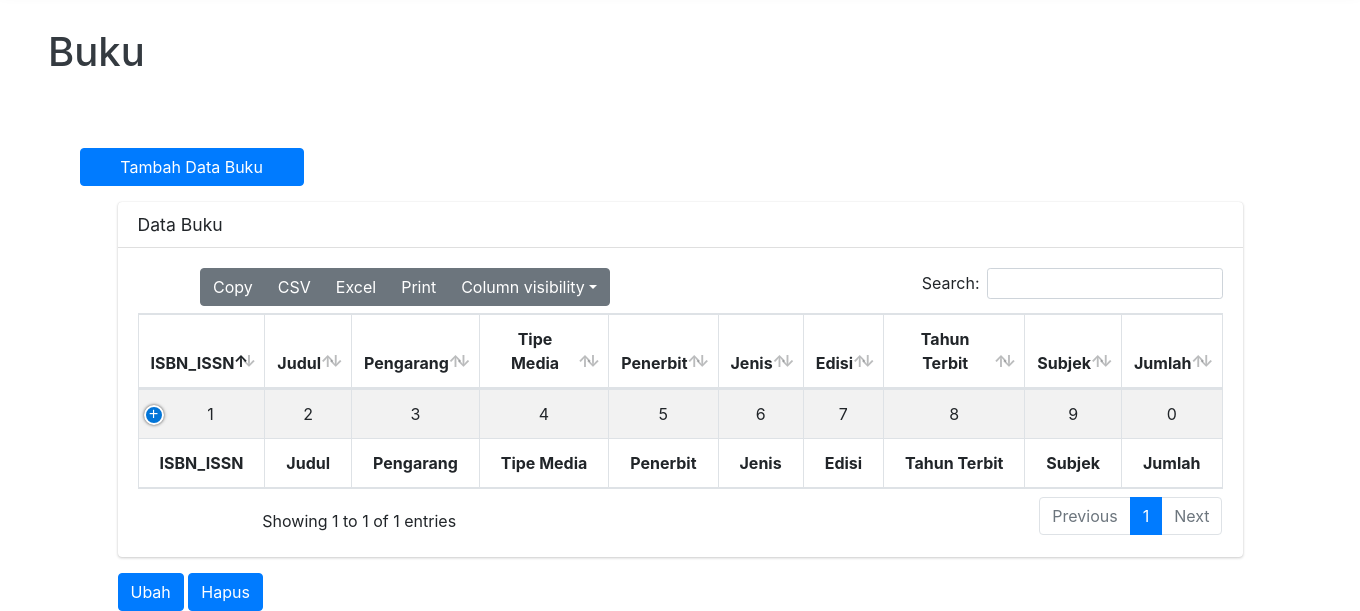
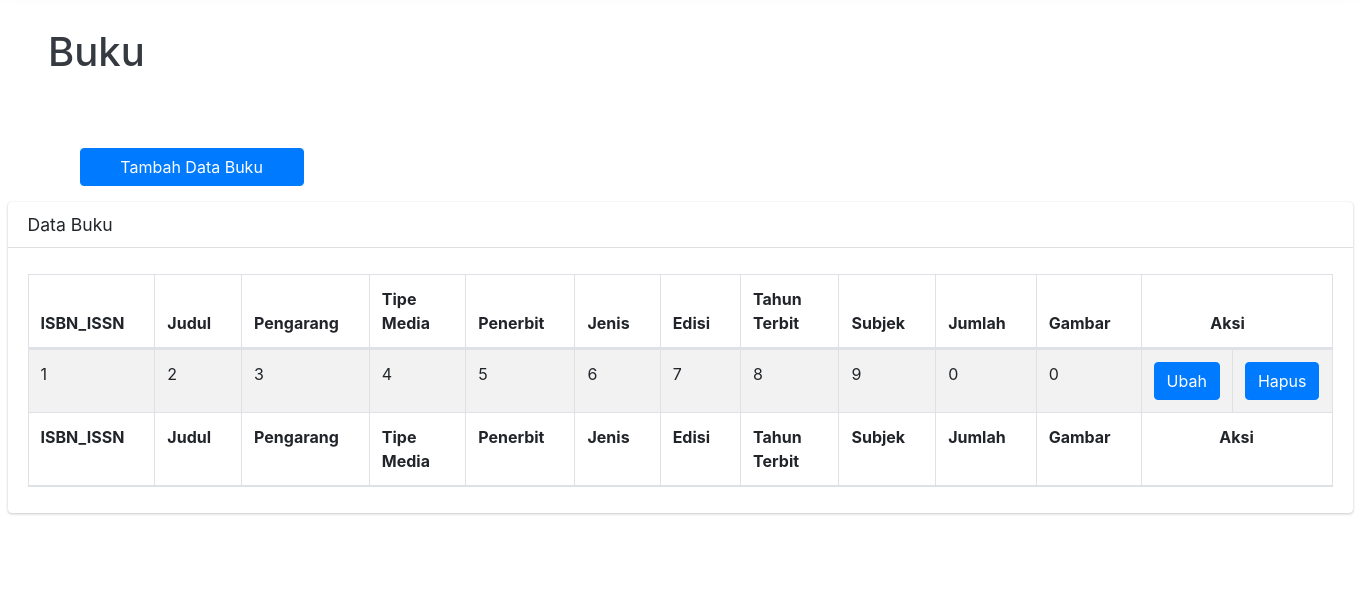
Before and after one commit to KunRacKer/perpuzz, a PHP site: template view/admin/buku.php in a window 1360 px wide; the page is wider, and only the part inside the window is pictured. Shown: the part 765-1376 px from the top of that part. After the commit the page ends 1280 px from the top of that part, so only its background shows below. Run offline with PHP 8.4, Linux system fonts and the light colour scheme; the template is opened without the code that fills it, so the values that code supplies are empty; some libraries are stand-ins or nearby versions.

Commit message:
edit detail buku buat php profile edit buku dashboard admin

```diff
--- a/view/admin/admin.php
+++ b/view/admin/admin.php
@@ -233,10 +233,6 @@
                 <!-- Page level plugins -->
                 <script src="vendor/chart.js/Chart.min.js"></script>
 
-                <!-- Page level custom scripts -->
-                <script src="js/demo/chart-area-demo.js"></script>
-                <script src="js/demo/chart-pie-demo.js"></script>
-
 </body>
 
 </html>
--- a/view/admin/buku.php
+++ b/view/admin/buku.php
@@ -190,7 +190,7 @@
                 </div>
                 <section class="content">
                     <div class="container-fluid">
-                        <div class="container text-center">
+                        <div class="container-xxl">
                             <div class="card">
                                 <div class="card-header">
                                     <h3 class="card-title">Data Buku</h3>
@@ -211,7 +211,7 @@
                                                 <th>Subjek</th>
                                                 <th>Jumlah</th>
                                                 <th>Gambar</th>
-                                                <th>Aksi</th>
+                                                <th colspan="2"><center>Aksi</center> </th>
                                             </tr>
                                         </thead>
                                         <tbody>
@@ -226,7 +226,8 @@
                                             <td>9</td>
                                             <td>0</td>
                                             <td>0</td>
-                                            <td>0 </td>
+                                            <td> <button class="btn btn-primary" type="button"><a href="#" style="color: white">Ubah</a></button></td>
+                                            <td> <button class="btn btn-primary" type="button"><a href="#" style="color: white">Hapus</a></button></td>
                                         </tbody>
                                         <tfoot>
                                             <tr>
@@ -241,7 +242,7 @@
                                                 <th>Subjek</th>
                                                 <th>Jumlah</th>
                                                 <th>Gambar</th>
-                                                <th>Aksi</th>
+                                                <th colspan="2"><center>Aksi</center> </th>
                                             </tr>
                                         </tfoot>
                                     </table>
@@ -250,11 +251,6 @@
                             </div>
                         </div>
                 </section>
-
-                <div class="container">
-                    <a href="#"><button class="btn btn-primary" type="button">Ubah</button></a>
-                    <a href="#"><button class="btn btn-primary" type="button">Hapus</button></a>
-                </div>
             </div>
         </div>
     </div>
@@ -293,7 +289,6 @@
     <!-- AdminLTE App -->
     <script src="../../dist/js/adminlte.min.js"></script>
     <!-- AdminLTE for demo purposes -->
-    <script src="../../dist/js/demo.js"></script>
     <!-- Page specific script -->
     <script>
         $(function() {
--- a/view/koleksi.php
+++ b/view/koleksi.php
@@ -57,7 +57,7 @@
             <li><a class="nav-link" href="../index.php">Home</a></li>
             <li><a class="nav-link active" href="koleksi.php">Collection</a></li>
             <li><a class="nav-link" href="katalog.php">Catalog</a></li>
-            <li><a class="nav-link" href="#services">Favorite</a></li>
+            <li><a class="nav-link" href="profile.php">Profile</a></li>
             <li class="nav-item dropdown">
               <button class="btn btn-lg" data-bs-toggle="dropdown" aria-expanded="false">
                 <i class='bx bx-menu' style='color:#ffffff;'></i>
```
Also changed, not shown: view/detailbuku.php (+6 -5 lines), view/profile.php (added).
